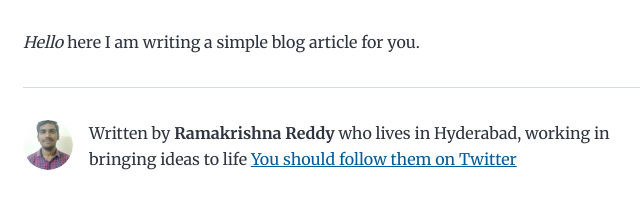
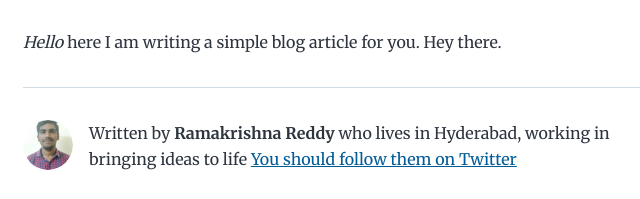
Before and after one commit to RamAndKrishna/MyBlog, a Gatsby site: page /2020-10-09-pilot-post/ in a window 1280 px wide. Shown: the part 211-410 px from the top of the page, 301-941 px from the left. Built offline with nearby package versions, Linux system fonts and the light colour scheme; Gatsby itself is replaced by a stand-in of ours.

Commit message:
Update Blog “2020-10-09-pilot-post”

```diff
--- a/content/blog/2020-10-09-pilot-post.md
+++ b/content/blog/2020-10-09-pilot-post.md
@@ -3,4 +3,4 @@ layout: blog
 title: Pilot Post
 date: 2020-10-09T18:26:14.017Z
 ---
-*Hello* here I am writing a simple blog article for you.
+*Hello* here I am writing a simple blog article for you. Hey there.
```
